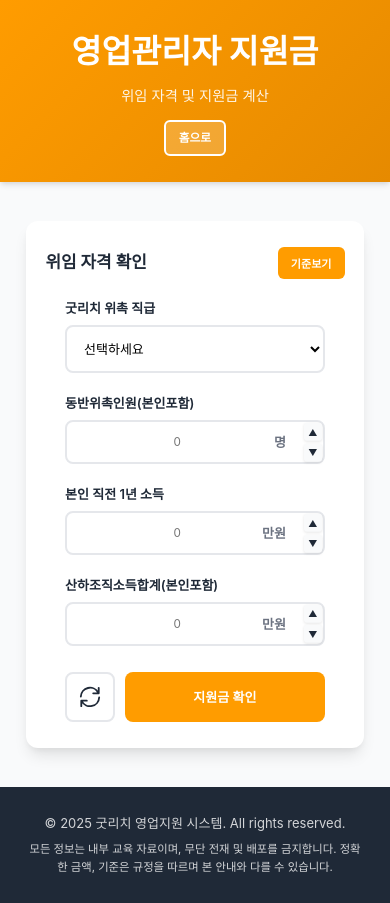
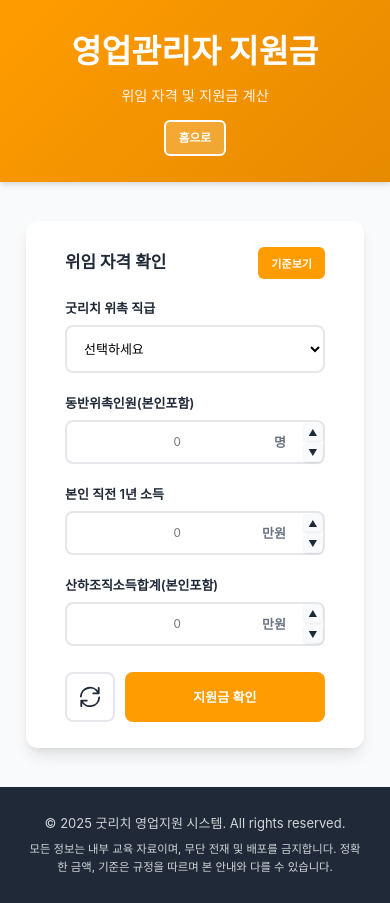
Before and after one commit to kim01033226699-lgtm/goodrich-info-a, a React (Vite) app: page /goodrich-info-a/m-project in a window 390 px wide. Built offline with nearby package versions, Linux system fonts and the light colour scheme.

Commit message:
제목과 버튼 여백 조정

```diff
--- a/src/pages/MProjectPage.css
+++ b/src/pages/MProjectPage.css
@@ -657,6 +657,9 @@
   gap: 1rem;
   margin-bottom: 1.5rem;
   flex-wrap: wrap;
+  max-width: 800px;
+  margin-left: auto;
+  margin-right: auto;
 }
 
 .step-title-container .step-title {
@@ -1044,6 +1047,10 @@
   .step-title-container {
     gap: 0.5rem;
     flex-wrap: wrap;
+    max-width: 800px;
+    margin-left: auto;
+    margin-right: auto;
+    padding: 0 1.5rem;
   }
 
   .step-title-container .step-title {
```
